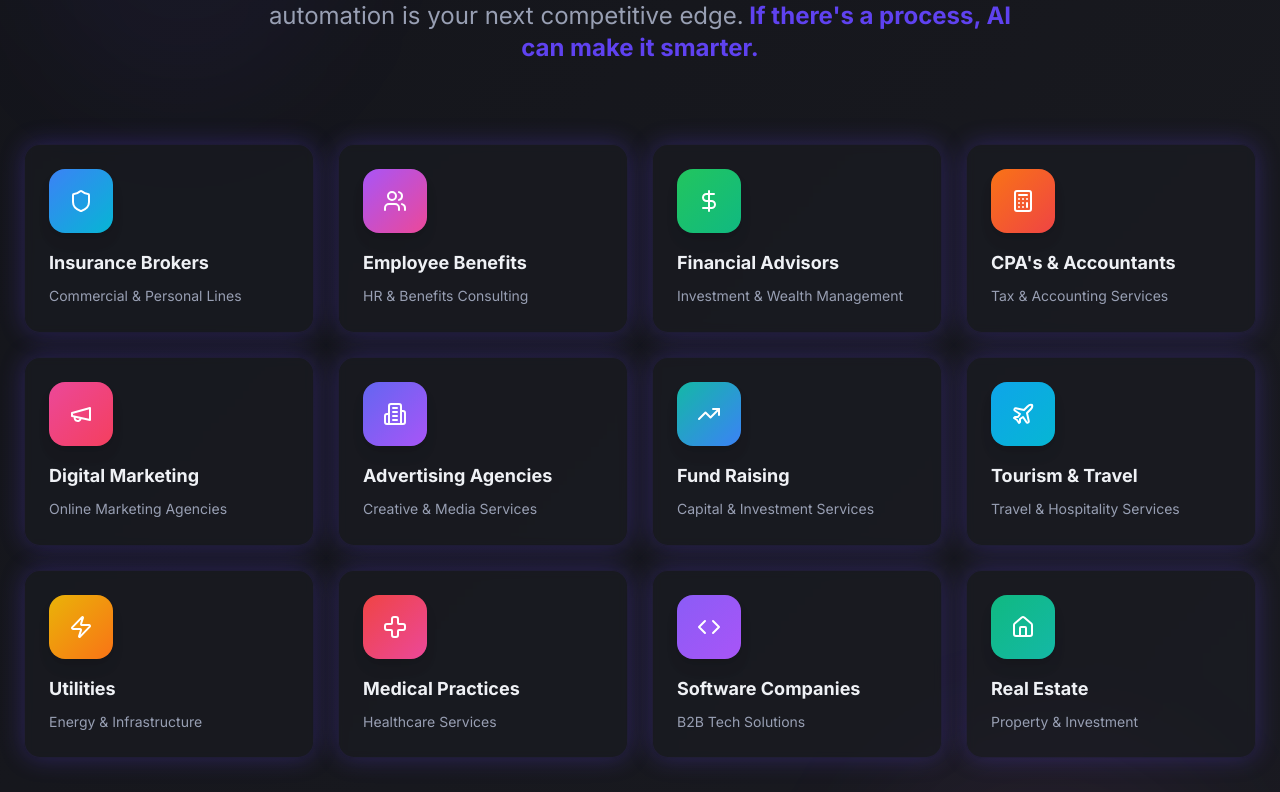
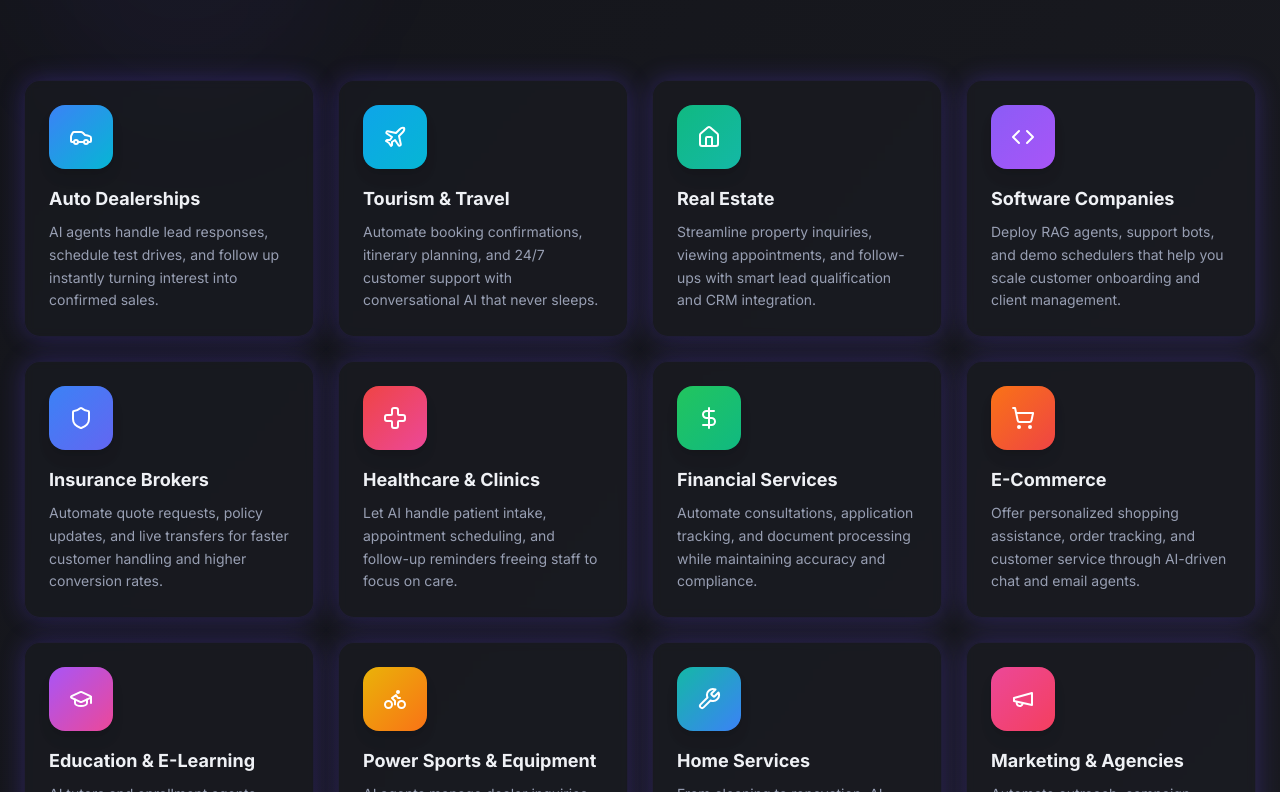
Before and after one commit to hassanmajid/agents-eleven-ai-studio, a React (Vite) app: page / in a window 1280 px wide. Shown: the part 4108-4900 px from the top of the page. Built offline with nearby package versions, Linux system fonts and the light colour scheme; the HTML template or start-up script is replaced by a standard one.

Commit message:
Update Industries section

```diff
--- a/src/components/Industries.tsx
+++ b/src/components/Industries.tsx
@@ -1,6 +1,6 @@
 import { Button } from "@/components/ui/button";
-import { Shield, Users, DollarSign, Calculator, Megaphone, Building2,
-         Plane, Zap, Cross, Code, TrendingUp, Home } from "lucide-react";
+import { Shield, DollarSign, Megaphone, Plane, Cross, Code, Home,
+         Car, ShoppingCart, GraduationCap, Bike, Wrench, Building2 } from "lucide-react";
 import { useState, useEffect, useRef } from "react";
 
 const Industries = () => {
@@ -43,76 +43,76 @@ const Industries = () => {
   }, []);
   const industries = [
     {
-      icon: <Shield className="w-6 h-6" />,
-      name: "Insurance Brokers",
-      description: "Commercial & Personal Lines",
+      icon: <Car className="w-6 h-6" />,
+      name: "Auto Dealerships",
+      description: "AI agents handle lead responses, schedule test drives, and follow up instantly turning interest into confirmed sales.",
       gradient: "from-blue-500 to-cyan-500"
-    },
-    {
-      icon: <Users className="w-6 h-6" />,
-      name: "Employee Benefits",
-      description: "HR & Benefits Consulting",
-      gradient: "from-purple-500 to-pink-500"
-    },
-    {
-      icon: <DollarSign className="w-6 h-6" />,
-      name: "Financial Advisors",
-      description: "Investment & Wealth Management",
-      gradient: "from-green-500 to-emerald-500"
-    },
-    {
-      icon: <Calculator className="w-6 h-6" />,
-      name: "CPA's & Accountants",
-      description: "Tax & Accounting Services",
-      gradient: "from-orange-500 to-red-500"
-    },
-    {
-      icon: <Megaphone className="w-6 h-6" />,
-      name: "Digital Marketing",
-      description: "Online Marketing Agencies",
-      gradient: "from-pink-500 to-rose-500"
-    },
-    {
-      icon: <Building2 className="w-6 h-6" />,
-      name: "Advertising Agencies",
-      description: "Creative & Media Services",
-      gradient: "from-indigo-500 to-purple-500"
-    },
-    {
-      icon: <TrendingUp className="w-6 h-6" />,
-      name: "Fund Raising",
-      description: "Capital & Investment Services",
-      gradient: "from-teal-500 to-blue-500"
     },
     {
       icon: <Plane className="w-6 h-6" />,
       name: "Tourism & Travel",
-      description: "Travel & Hospitality Services",
+      description: "Automate booking confirmations, itinerary planning, and 24/7 customer support with conversational AI that never sleeps.",
       gradient: "from-sky-500 to-cyan-500"
     },
     {
-      icon: <Zap className="w-6 h-6" />,
-      name: "Utilities",
-      description: "Energy & Infrastructure",
-      gradient: "from-yellow-500 to-orange-500"
-    },
-    {
-      icon: <Cross className="w-6 h-6" />,
-      name: "Medical Practices",
-      description: "Healthcare Services",
-      gradient: "from-red-500 to-pink-500"
+      icon: <Home className="w-6 h-6" />,
+      name: "Real Estate",
+      description: "Streamline property inquiries, viewing appointments, and follow-ups with smart lead qualification and CRM integration.",
+      gradient: "from-emerald-500 to-teal-500"
     },
     {
       icon: <Code className="w-6 h-6" />,
       name: "Software Companies",
-      description: "B2B Tech Solutions",
+      description: "Deploy RAG agents, support bots, and demo schedulers that help you scale customer onboarding and client management.",
       gradient: "from-violet-500 to-purple-500"
     },
     {
-      icon: <Home className="w-6 h-6" />,
-      name: "Real Estate",
-      description: "Property & Investment",
-      gradient: "from-emerald-500 to-teal-500"
+      icon: <Shield className="w-6 h-6" />,
+      name: "Insurance Brokers",
+      description: "Automate quote requests, policy updates, and live transfers for faster customer handling and higher conversion rates.",
+      gradient: "from-blue-500 to-indigo-500"
+    },
+    {
+      icon: <Cross className="w-6 h-6" />,
+      name: "Healthcare & Clinics",
+      description: "Let AI handle patient intake, appointment scheduling, and follow-up reminders freeing staff to focus on care.",
+      gradient: "from-red-500 to-pink-500"
+    },
+    {
+      icon: <DollarSign className="w-6 h-6" />,
+      name: "Financial Services",
+      description: "Automate consultations, application tracking, and document processing while maintaining accuracy and compliance.",
+      gradient: "from-green-500 to-emerald-500"
+    },
+    {
+      icon: <ShoppingCart className="w-6 h-6" />,
+      name: "E-Commerce",
+      description: "Offer personalized shopping assistance, order tracking, and customer service through AI-driven chat and email agents.",
+      gradient: "from-orange-500 to-red-500"
+    },
+    {
+      icon: <GraduationCap className="w-6 h-6" />,
+      name: "Education & E-Learning",
+      description: "AI tutors and enrollment agents guide students, manage signups, and handle course-related support in real time.",
+      gradient: "from-purple-500 to-pink-500"
+    },
+    {
+      icon: <Bike className="w-6 h-6" />,
+      name: "Power Sports & Equipment",
+      description: "AI agents manage dealer inquiries, maintenance schedules, and lead generation for motorcycles, boats, and ATVs.",
+      gradient: "from-yellow-500 to-orange-500"
+    },
+    {
+      icon: <Wrench className="w-6 h-6" />,
+      name: "Home Services",
+      description: "From cleaning to renovation, AI scheduling agents coordinate service requests, dispatch teams, and confirm bookings.",
+      gradient: "from-teal-500 to-blue-500"
+    },
+    {
+      icon: <Megaphone className="w-6 h-6" />,
+      name: "Marketing & Agencies",
+      description: "Automate outreach, campaign reporting, and lead nurturing—so your team focuses on creativity, not admin work.",
+      gradient: "from-pink-500 to-rose-500"
     }
   ];
 
@@ -137,9 +137,7 @@ const Industries = () => {
             <p className={`text-xl md:text-2xl text-muted-foreground max-w-3xl mx-auto transition-all duration-700 delay-200 ${
               isVisible ? 'translate-y-0 opacity-100' : 'translate-y-10 opacity-0'
             }`}>
-              From auto dealerships to home services, from digital marketing to healthcare — AI is transforming every industry it touches.
-              Whether you're in retail, insurance, software, real estate, or travel, intelligent automation is your next competitive edge.
-              <span className="font-bold text-primary"> If there's a process, AI can make it smarter.</span>
+              From auto dealerships to healthcare, our AI agents adapt to any industry automating processes, managing leads, scheduling appointments, and delivering results that scale.
             </p>
           </div>
 
```
